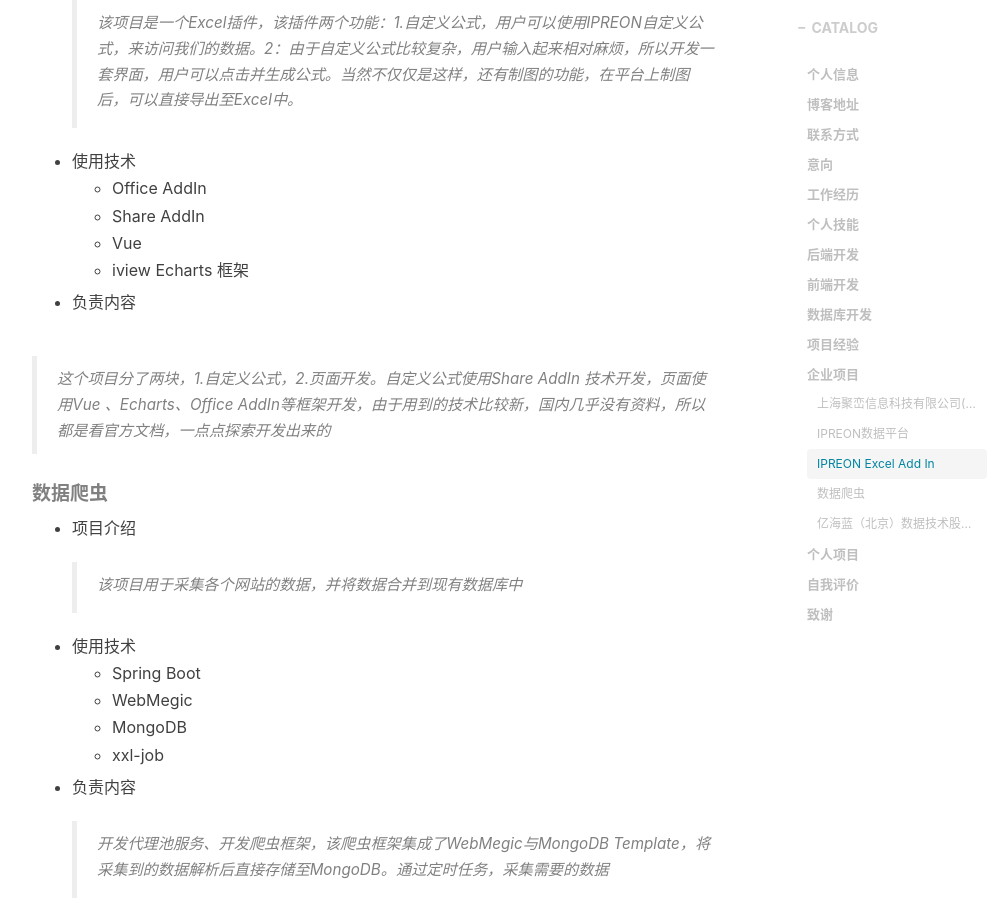
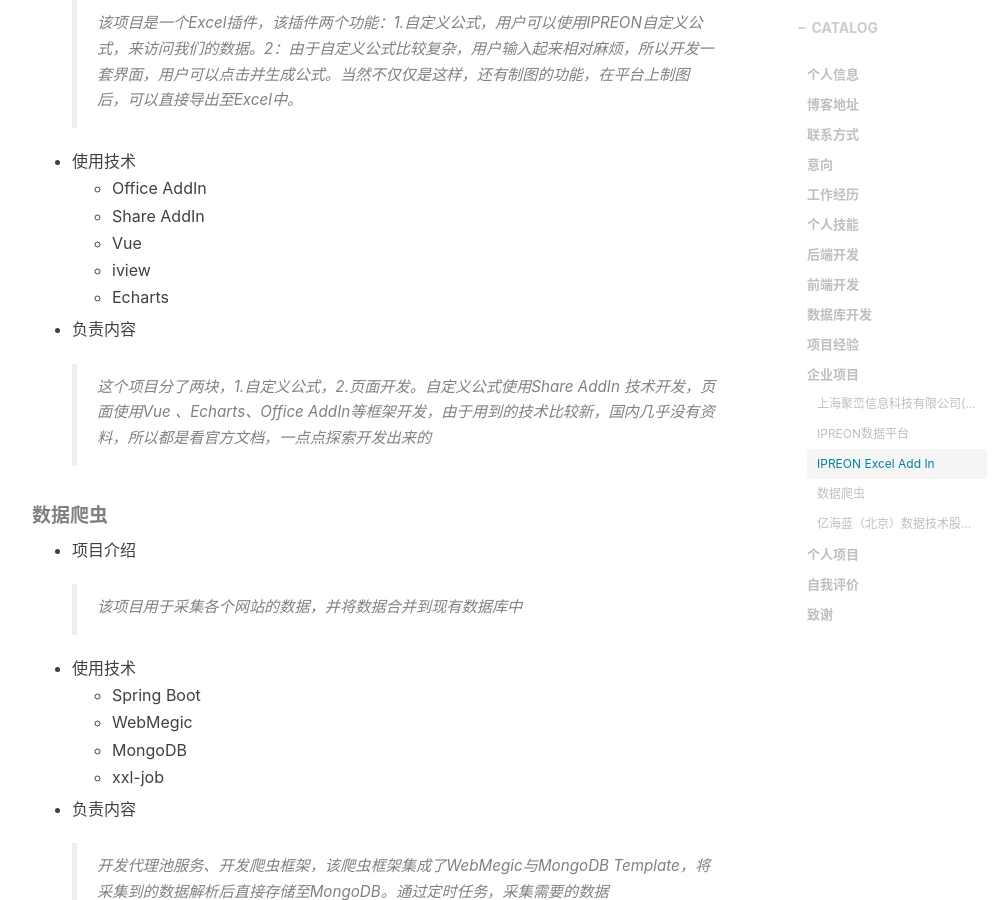
Before and after one commit to AlvinNiu/AlvinNiu.github.io, a Jekyll site: the page built from _posts/2019-09-18-resume.md, in a window 1280 px wide and 900 px high, scrolled down 3505 px. Shown: the whole window, without its empty margins (233-1229 px from the left). Built offline with Jekyll 4.4.1, drawn with Linux system fonts in a browser that asks for light colours; nearby versions of some CDN libraries; comment, search, counter and statistics services are not loaded.

Commit message:
更新简历

```diff
--- a/_posts/2019-09-18-resume.md
+++ b/_posts/2019-09-18-resume.md
@@ -121,9 +121,9 @@ tags:
     - Office AddIn
     - Share AddIn
     - Vue
-    - iview Echarts 框架
+    - iview
+    - Echarts
 - 负责内容
-
 > 这个项目分了两块，1.自定义公式，2.页面开发。自定义公式使用Share AddIn 技术开发，页面使用Vue 、Echarts、Office AddIn等框架开发，由于用到的技术比较新，国内几乎没有资料，所以都是看官方文档，一点点探索开发出来的
 
 ##### 数据爬虫
```
